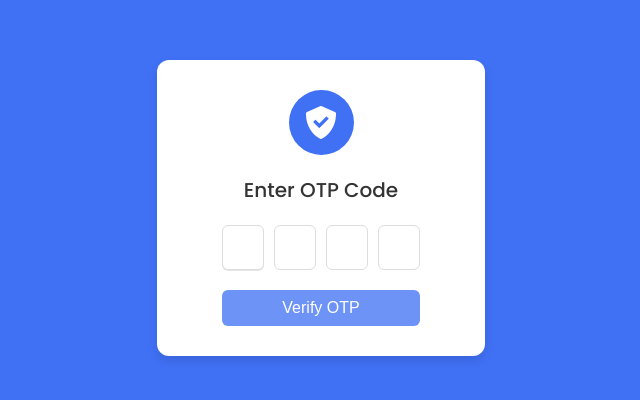
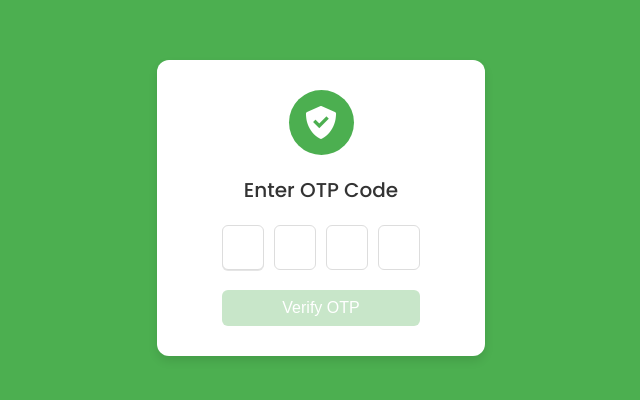
Before and after one commit to bohdanmoroziuk/otp-input, a Vue app: page / in a window 1280 px wide. Shown: the part 192-592 px from the top of the page, without its empty margins (319-959 px from the left). Built offline with nearby package versions, Linux system fonts and the light colour scheme.

Commit message:
feat: apply green theme

```diff
--- a/src/App.vue
+++ b/src/App.vue
@@ -15,6 +15,6 @@ import OtpVerificationForm from '@/components/OtpVerificationForm.vue';
   align-items: center;
   justify-content: center;
   min-height: 100vh;
-  background: #4070f4;
+  background: var(--primary-3);
 }
 </style>
--- a/src/assets/styles/main.css
+++ b/src/assets/styles/main.css
@@ -1,3 +1,9 @@
+:root {
+  --primary-1: rgb(200, 230, 201);
+  --primary-2: rgb(129, 199, 132);
+  --primary-3: rgb(76, 175, 80);
+}
+
 *,
 *::before,
 *::after {
--- a/src/components/OtpVerificationForm.vue
+++ b/src/components/OtpVerificationForm.vue
@@ -68,7 +68,7 @@ const handleSubmit = () => {
   justify-content: center;
   height: 65px;
   width: 65px;
-  background: #4070f4;
+  background: var(--primary-3);
   color: #fff;
   font-size: 2.5rem;
   border-radius: 50%;
@@ -90,16 +90,16 @@ const handleSubmit = () => {
   cursor: pointer;
   border-radius: 6px;
   pointer-events: none;
-  background: #6e93f7;
+  background: var(--primary-1);
   transition: all 0.2s ease;
 }
 
 .otp-verification-form__button--active {
-  background: #4070f4;
+  background: var(--primary-2);
   pointer-events: auto;
 }
 
 .otp-verification-form__button:hover {
-  background: #0e4bf1;
+  background: var(--primary-3);
 }
 </style>
```
